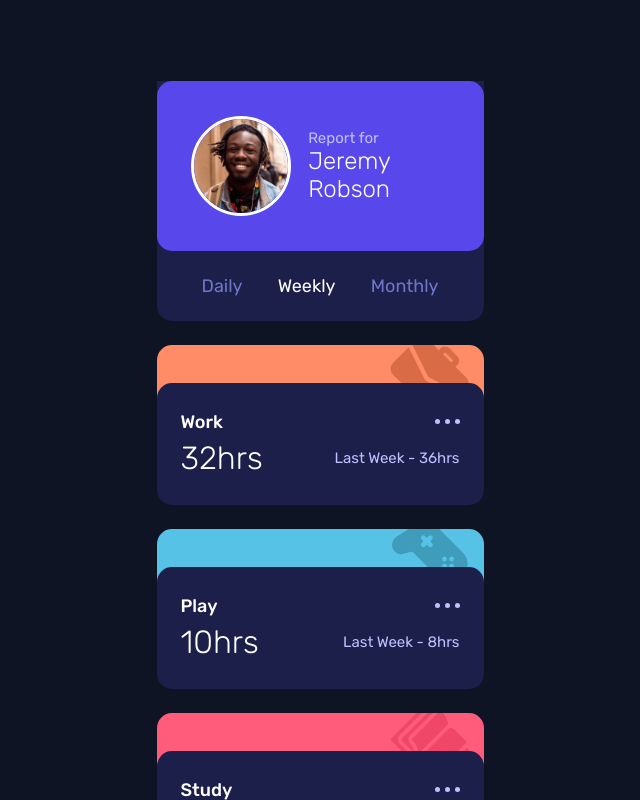
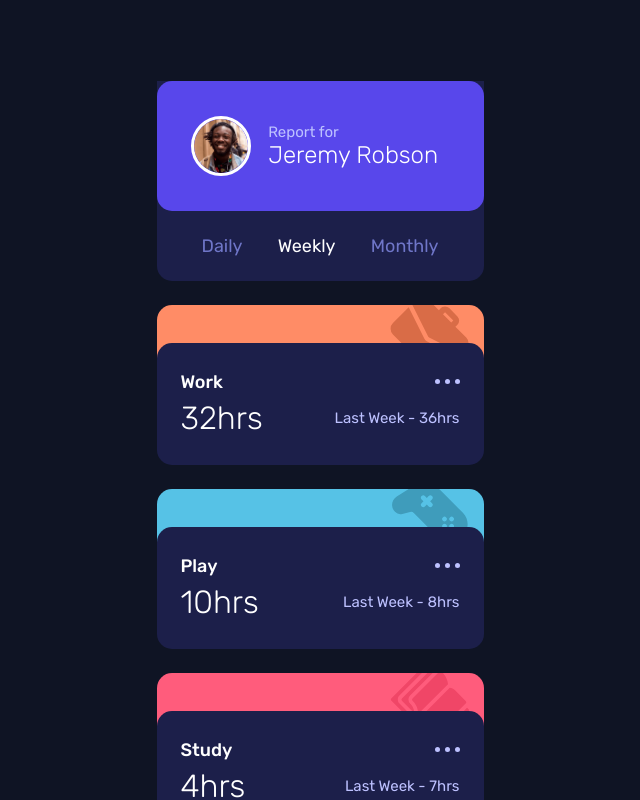
Before and after one commit to TheFranMan/time-tracker-dashboard, a React (Create React App) app: page / in a window 1280 px wide. Shown: the top 800 px of the page, without its empty margins (320-960 px from the left). Built offline with nearby package versions, Linux system fonts and the light colour scheme.

Commit message:
Changed correct avatar dimensions

```diff
--- a/src/sass/_controller.scss
+++ b/src/sass/_controller.scss
@@ -27,14 +27,14 @@
         }
 
         &__avatar {
-            $dimension: 100px;
+            $dimension: 60px;
             width: $dimension;
             height: $dimension;
             border: 3px solid var.$white;
             border-radius: 50%;
 
             @media (min-width: var.$desktop) {
-                $dimension: 78px;
+                $dimension: 85px;
                 width: $dimension;
                 height: $dimension;
             }
@@ -49,7 +49,7 @@
             justify-content: center;
 
             @media (min-width: var.$desktop) {
-                margin-top: 2.7em;
+                margin-top: 3em;
                 margin-left: 0;
                 width: 138px;
             }
```
